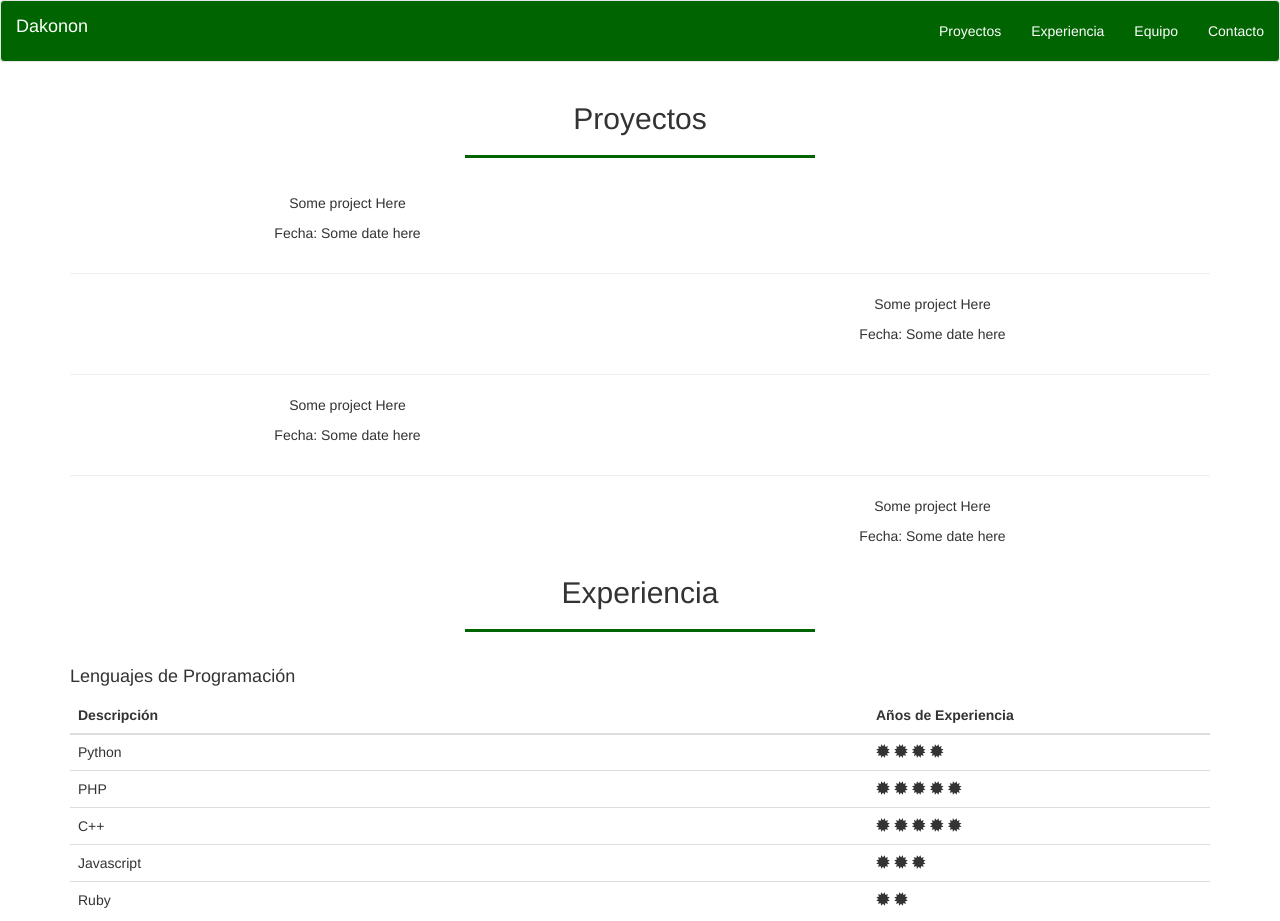
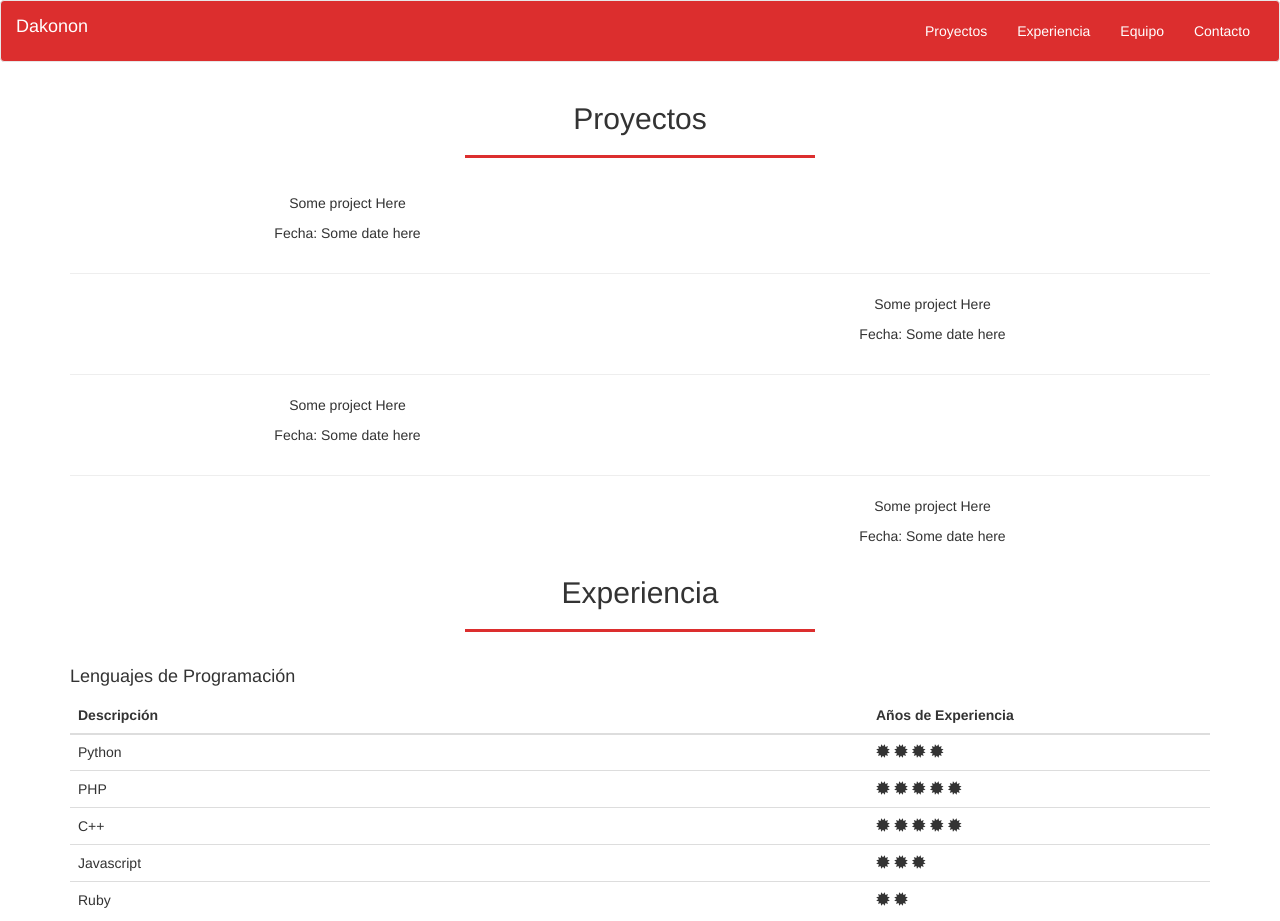
Before and after one commit to pdonaire1/dakonon.github.io, a plain HTML site: page index.html in a window 1280 px wide. Shown: the top 921 px of the page. Drawn offline with Linux system fonts and the light colour scheme.

Commit message:
Added scroll and removed the extra size

```diff
--- a/css/style.css
+++ b/css/style.css
@@ -1,6 +1,6 @@
 #dak-nav
 {
-	background-color:DarkGreen;
+	background-color:#DC2E2E;
 }
 
 #dak-nav a
@@ -12,19 +12,39 @@
 {
 	color:White;
 	padding: 5px 15px 5px 5px;
+	right: 14px;
+    position: relative;
+
 }
 
 .dakonon-line
 {
 	border-width:3px;
-	border-color:DarkGreen;
+	border-color:#DC2E2E;
 	max-width: 350px;
 	padding-bottom:15px;
 }
 
 footer
 {
-	background-color:DarkGreen;
+	background-color:#DC2E2E;
 	color:White;
 	padding: 10px 5px 5px 5px;
 }
+
+::-webkit-scrollbar {
+    width: 7px;
+}
+
+::-webkit-scrollbar-track {
+    -webkit-box-shadow: inset 0 0 6px rgba(0,0,0,0.3);
+    background-color: rgba(255, 7, 7, 0.23);;
+/*    border-radius: 10px;*/
+}
+
+::-webkit-scrollbar-thumb {
+    border-radius: 10px;
+    -webkit-box-shadow: inset 0 0 6px rgba(0,0,0,0.5);
+    background-color: #DC2E2E;
+
+}
```
